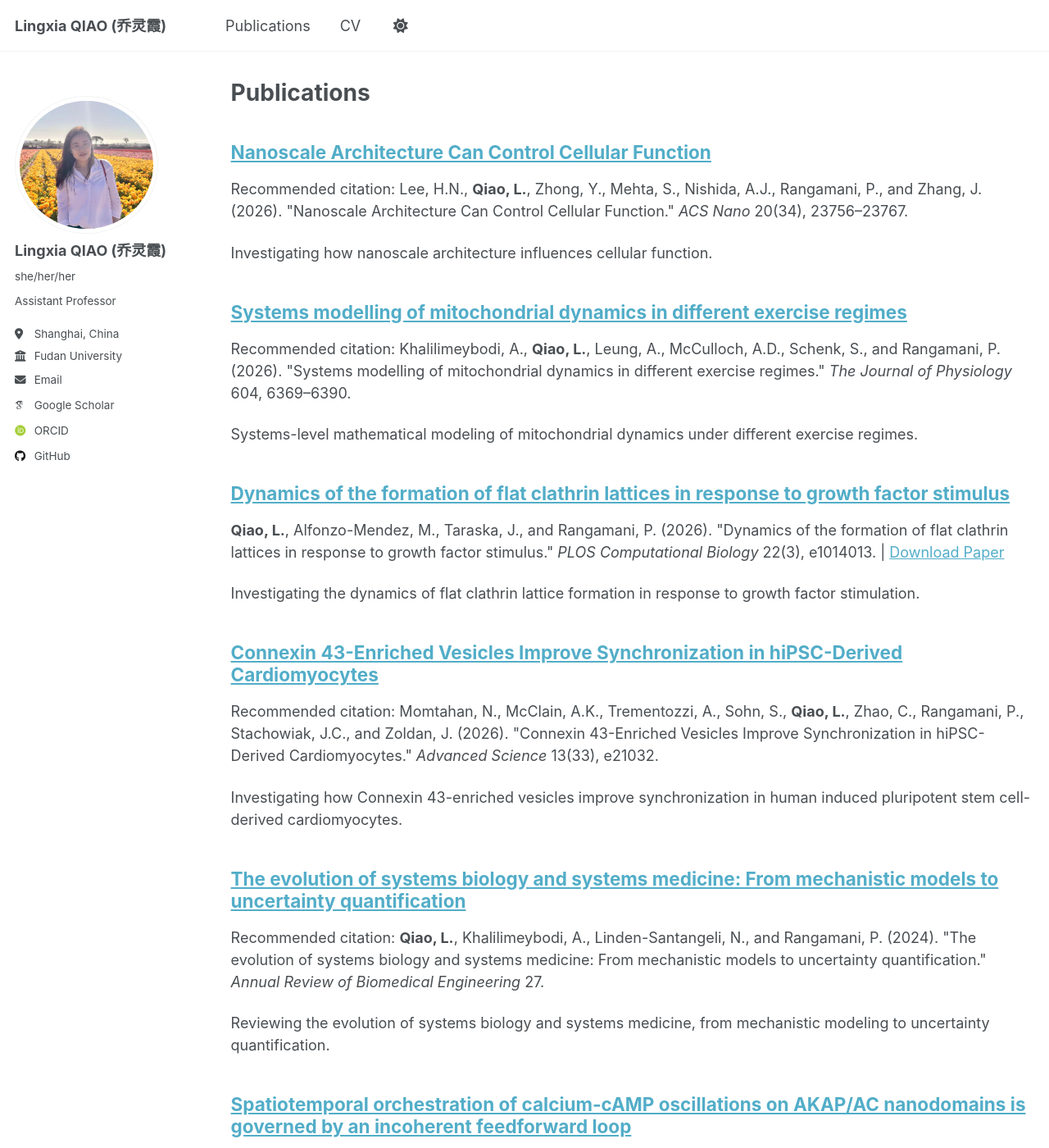
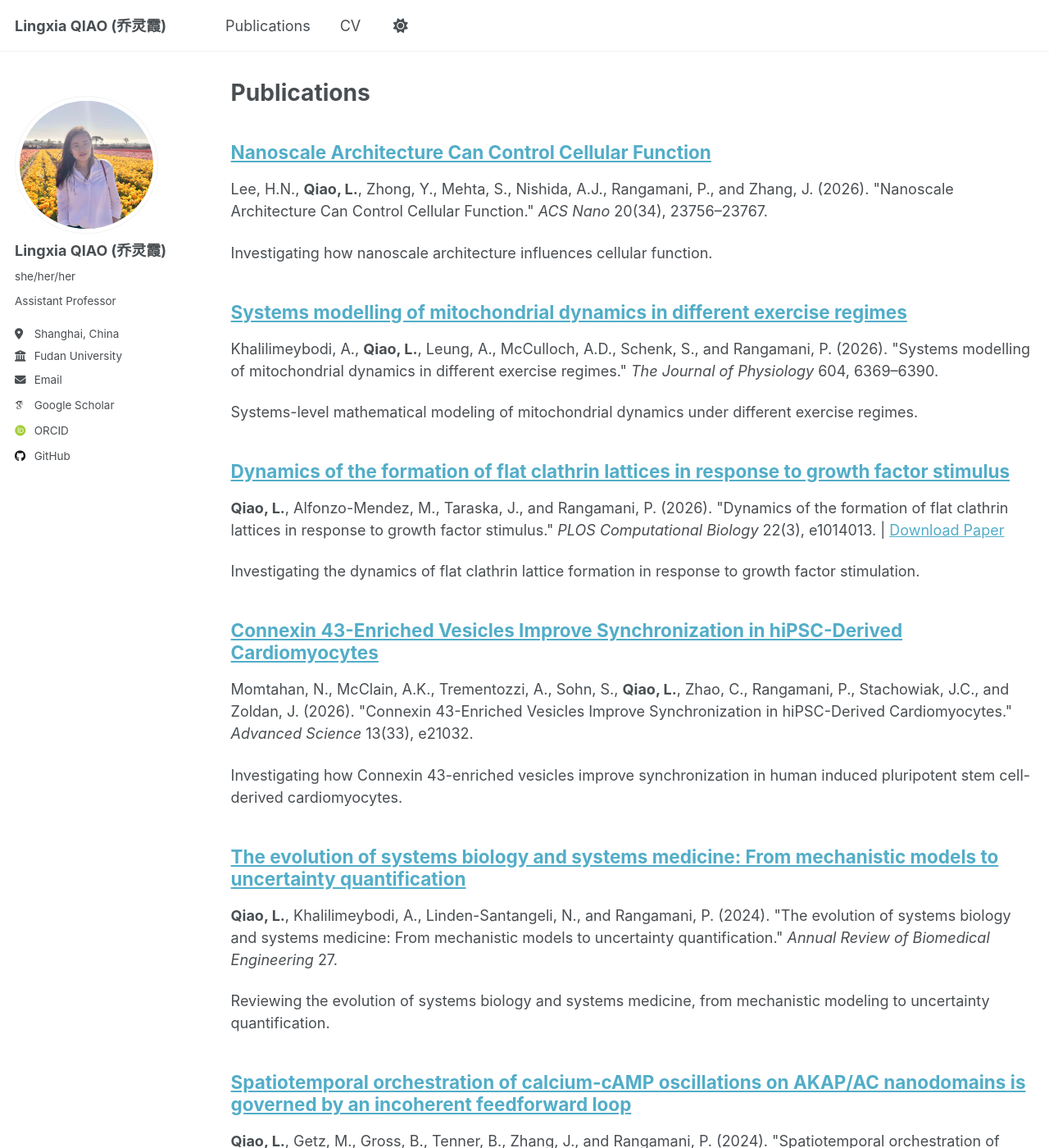
Before and after one commit to LingxiaQiao/LingxiaQIAO.github.io, a Jekyll site: the page built from _pages/publications.html, in a window 1280 px wide and 1400 px high. Shown: the whole window at 82% size. Built offline with Jekyll 4.4.1, drawn with Linux system fonts in a browser that asks for light colours; some web fonts are replaced; a script that is not in the unit is left out; some of the changed text lies outside the part shown.

Commit message:
Update archive-single.html

```diff
--- a/_includes/archive-single.html
+++ b/_includes/archive-single.html
@@ -53,13 +53,13 @@
     {% elsif post.citation and post.paperurl %}
       <p>{{ post.citation }} | <a href="{{ post.paperurl }}">Download Paper</a></p>
     {% elsif post.citation and post.slidesurl and post.bibtexurl %}
-      <p>Recommended citation: {{ post.citation }} | <a href="{{ post.slidesurl }}">Download Slides</a> | <a href="{{ post.bibtexurl}}">Download Bibtex</a></p>
+      <p>{{ post.citation }} | <a href="{{ post.slidesurl }}">Download Slides</a> | <a href="{{ post.bibtexurl}}">Download Bibtex</a></p>
     {% elsif post.citation and post.slidesurl %}
-      <p>Recommended citation: {{ post.citation }} | <a href="{{ post.slidesurl }}">Download Slides</a></p>
+      <p>{{ post.citation }} | <a href="{{ post.slidesurl }}">Download Slides</a></p>
     {% elsif post.citation and post.bibtexurl %}
-      <p>Recommended citation: {{ post.citation }} | <a href="{{ post.bibtexurl }}">Download Bibtex</a></p>
+      <p>{{ post.citation }} | <a href="{{ post.bibtexurl }}">Download Bibtex</a></p>
     {% elsif post.citation %}
-      <p>Recommended citation: {{ post.citation }}</p>
+      <p>{{ post.citation }}</p>
     {% elsif post.paperurl and post.bibtexurl %}
       <p><a href=" {{ post.paperurl }} ">Download Paper</a> | <a href="{{ post.bibtexurl }}">Download Bibtex</a></p>
     {% elsif post.paperurl %}
```
